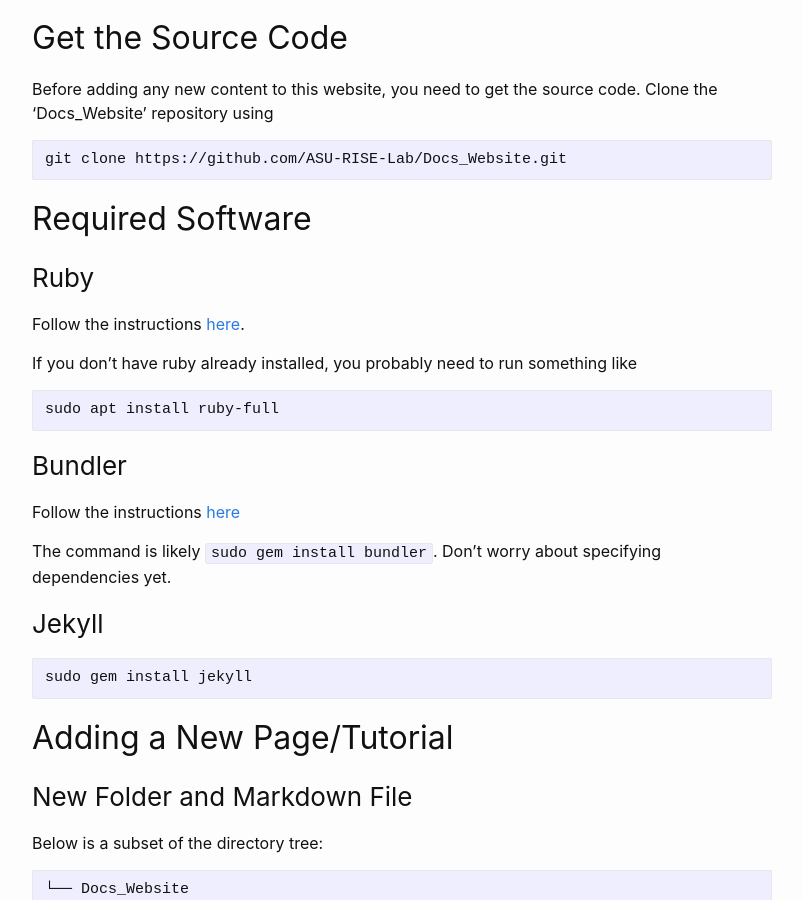
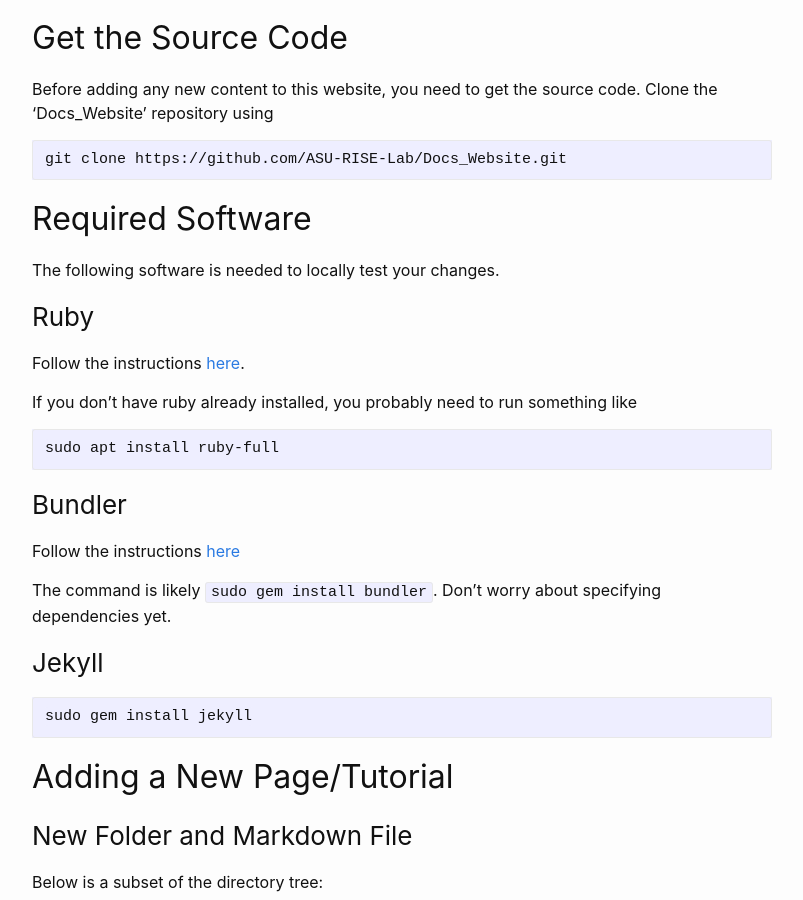
Before and after one commit to ASU-RISE-Lab/Docs_Website, a Jekyll site: the page built from docs/add_to_website/add_to_website.md, in a window 1280 px wide and 900 px high, scrolled down 453 px. Shown: the whole window, without its empty margins (238-1041 px from the left). Built offline with Jekyll 4.4.1, drawn with Linux system fonts in a browser that asks for light colours; the table of contents is made by our own code.

Commit message:
Small changes

````diff
--- a/docs/add_to_website/add_to_website.md
+++ b/docs/add_to_website/add_to_website.md
@@ -17,6 +17,8 @@ git clone https://github.com/ASU-RISE-Lab/Docs_Website.git
 ```
 
 ## Required Software
+
+The following software is needed to locally test your changes.
 
 ### Ruby
 
````
